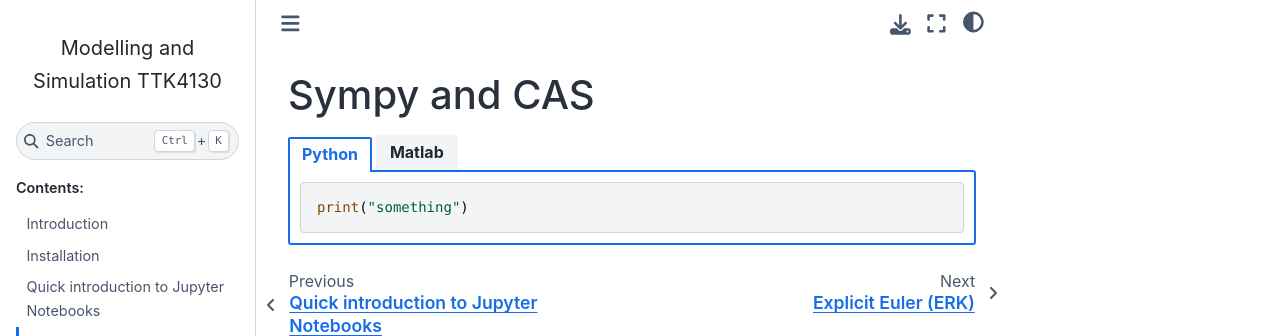
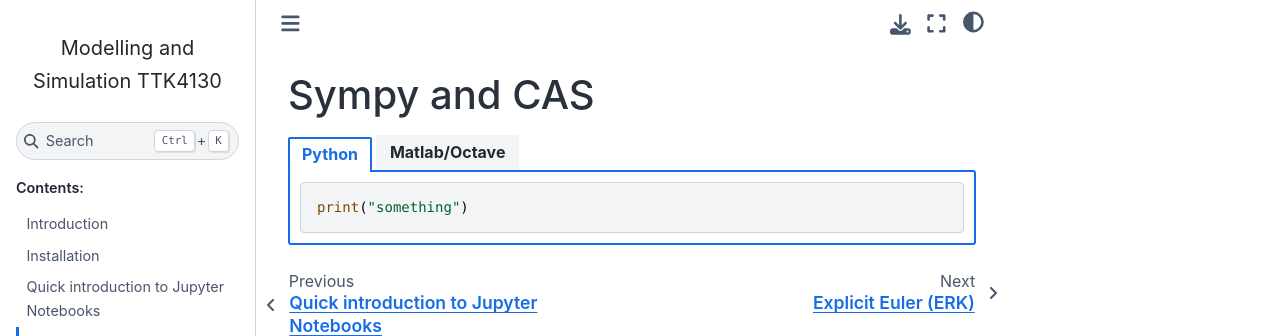
Before and after one commit to TTK4130/ttk4130.github.io, a Sphinx documentation site: the page built from docs/sympy-and-cas.rst, in a window 1280 px wide. Shown: the top 336 px of the page. Built offline with Sphinx 7.4.7 and the Sphinx Book theme 1.1.4, drawn with Linux system fonts in a browser that asks for light colours.

Commit message:
Equalize Matlab and octave

```diff
--- a/docs/sympy-and-cas.rst
+++ b/docs/sympy-and-cas.rst
@@ -10,7 +10,7 @@ Sympy and CAS
 
             print("something")
 
-      .. tab-item:: Matlab
+      .. tab-item:: Matlab/Octave
 
          .. code-block::
 
```
